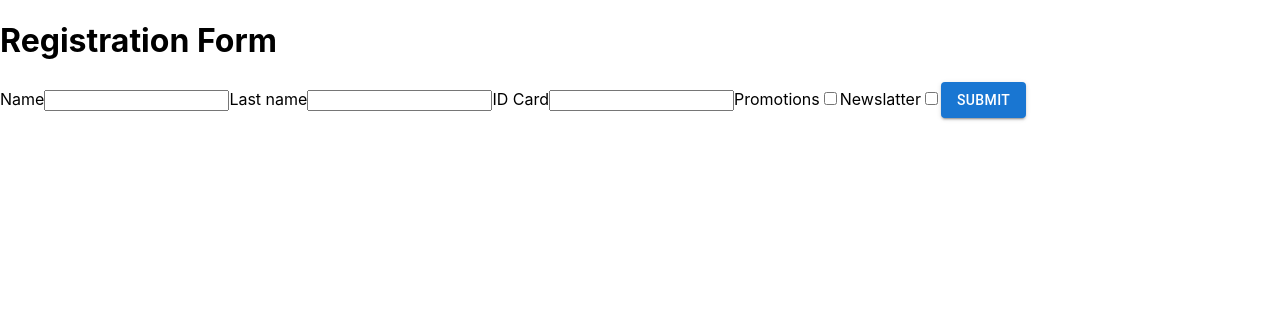
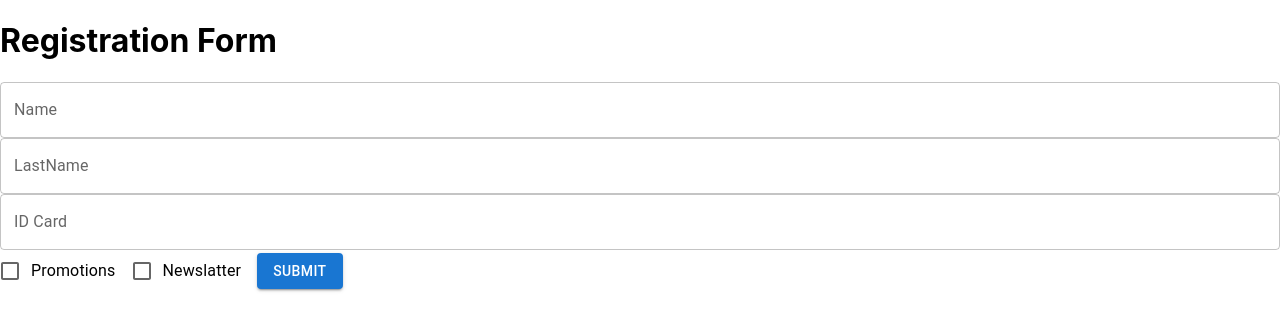
Before and after one commit to FabTrindade/react-functions, a React (Create React App) app: page / in a window 1280 px wide. Shown: the top 330 px of the page. Built offline with nearby package versions, Linux system fonts and the light colour scheme.

Commit message:
Moro Material-UI components added.

```diff
--- a/src/components/RegistrationForm/RegistrationForm.jsx
+++ b/src/components/RegistrationForm/RegistrationForm.jsx
@@ -1,23 +1,15 @@
-import { Button } from '@mui/material';
+import { Button, Checkbox, FormControlLabel, TextField } from '@mui/material';
 import React from 'react';
 
 function RegistrationForm(){
     return (
         <form>
-            <label>Name</label>
-            <input type="text"/>
+            <TextField id='nome' label='Name' variant='outlined' fullWidth/>
+            <TextField id='lastName' label='LastName' variant='outlined' fullWidth/>
+            <TextField id='idCard' label='ID Card' variant='outlined' fullWidth/>
 
-            <label>Last name</label>
-            <input type="text"/>
-
-            <label>ID Card</label>
-            <input type="text"/>
-
-            <label>Promotions</label>
-            <input type="checkbox"/>
-
-            <label>Newslatter</label>
-            <input type="checkbox"/>
+            <FormControlLabel control={<Checkbox/>} label="Promotions"/>
+            <FormControlLabel control={<Checkbox/>} label="Newslatter"/>
 
             <Button type='submit' variant="contained" color="primary">Submit</Button>
 
```
